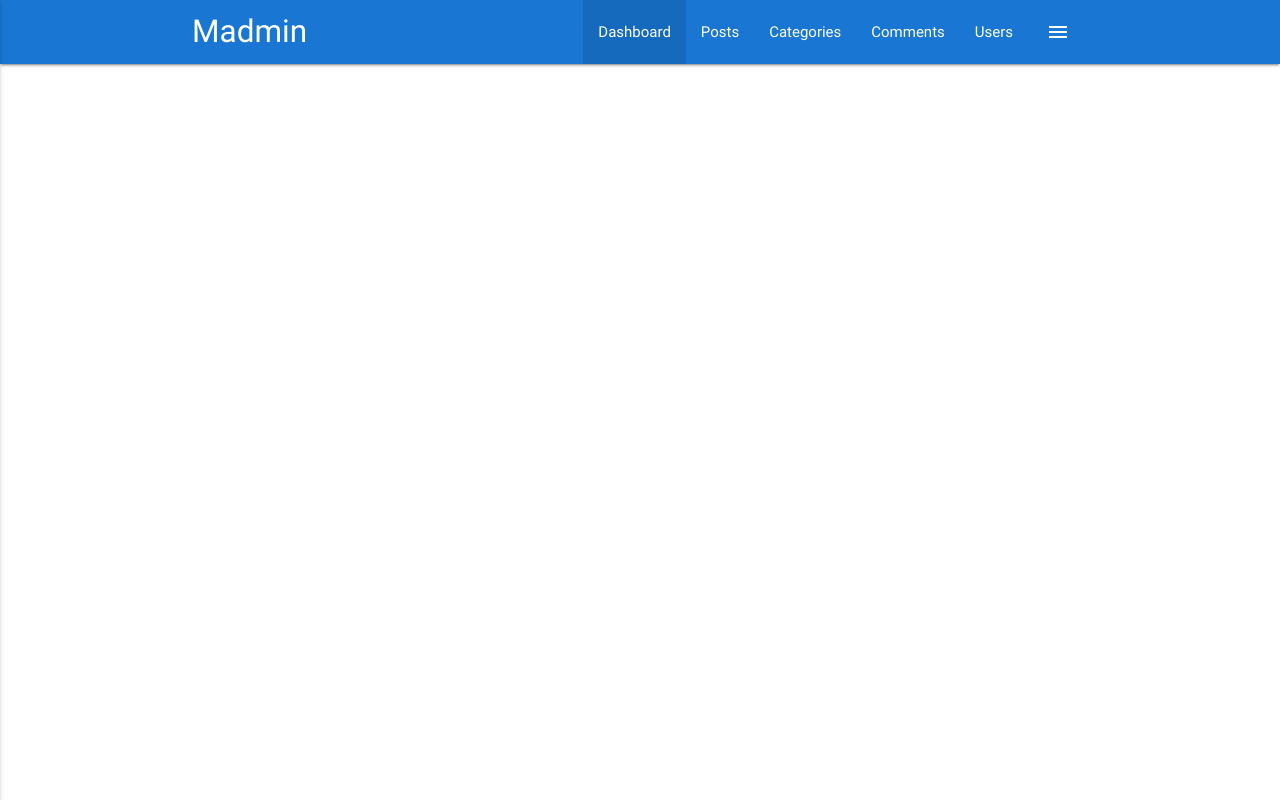
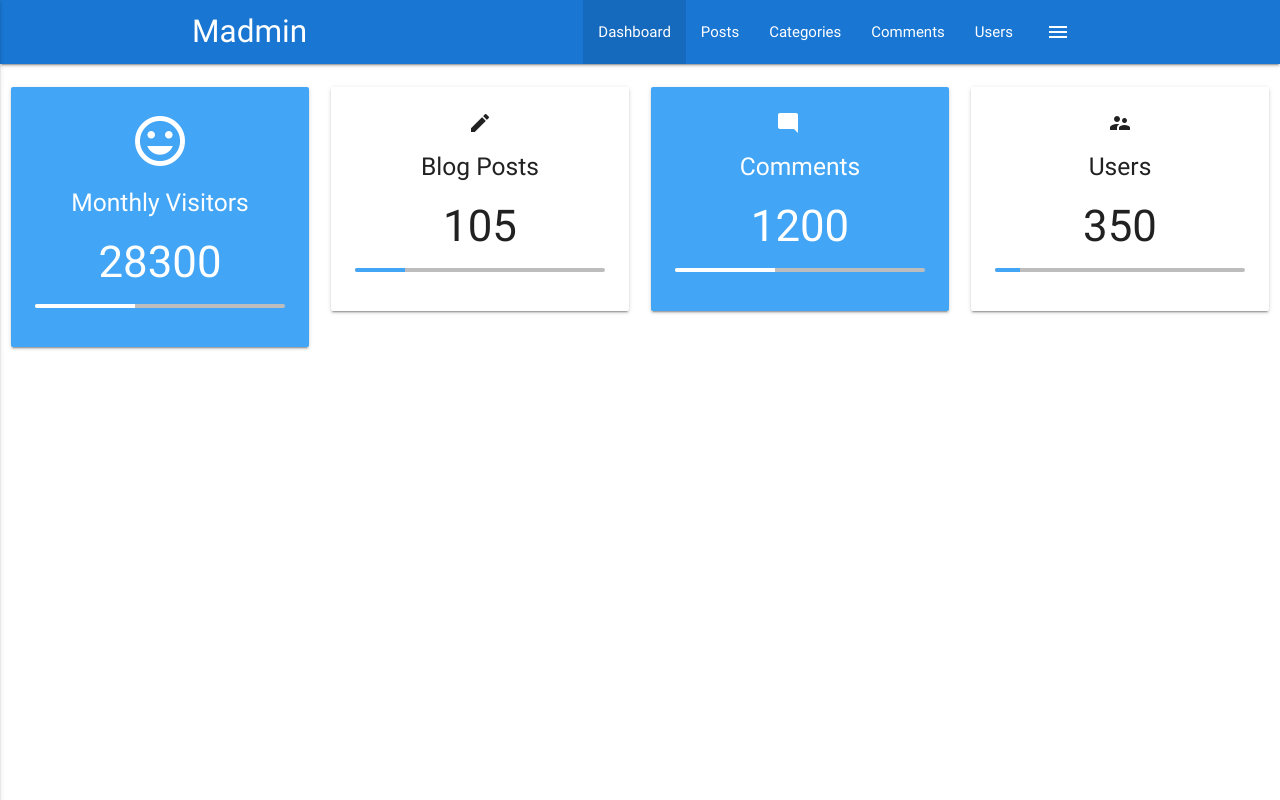
Before and after one commit to alan-maldonado/materialize, a plain HTML site: page madmin/index.html in a window 1280 px wide. Drawn offline with nearby package versions, Linux system fonts and the light colour scheme.

Commit message:
✨ Madmin stats and preloader

```diff
--- a/madmin/css/main.css
+++ b/madmin/css/main.css
@@ -0,0 +1,5 @@
+.loader {
+  position: absolute;
+  top: 40%;
+  left: 47%;
+}
--- a/madmin/index.html
+++ b/madmin/index.html
@@ -65,13 +65,90 @@
     </div>
   </nav>
 
+  <!-- Section: Stats -->
+  <section class="section section-stats center">
+    <div class="row">
+      <div class="col s12 m6 l3">
+        <div class="card-panel blue lighten-1 white-text center">
+          <i class="material-icons medium">insert_emoticon</i>
+          <h5>Monthly Visitors</h5>
+          <h3 class="count">28300</h3>
+          <div class="progress grey lighten-1">
+            <div class="determinate white" style="width: 40%;"></div>
+          </div>
+        </div>
+      </div>
+      <div class="col s12 m6 l3">
+        <div class="card-panel center">
+          <i class="material-icons">mode_edit</i>
+          <h5>Blog Posts</h5>
+          <h3 class="count">105</h3>
+          <div class="progress grey lighten-1">
+            <div class="determinate blue lighten-1" style="width: 20%;"></div>
+          </div>
+        </div>
+      </div>
+      <div class="col s12 m6 l3">
+        <div class="card-panel blue lighten-1 white-text center">
+          <i class="material-icons">mode_comments</i>
+          <h5>Comments</h5>
+          <h3 class="count">1200</h3>
+          <div class="progress grey lighten-1">
+            <div class="determinate white" style="width: 40%;"></div>
+          </div>
+        </div>
+      </div>
+      <div class="col s12 m6 l3">
+        <div class="card-panel center">
+          <i class="material-icons">supervisor_account</i>
+          <h5>Users</h5>
+          <h3 class="count">350</h3>
+          <div class="progress grey lighten-1">
+            <div class="determinate blue lighten-1" style="width: 10%;"></div>
+          </div>
+        </div>
+      </div>
+    </div>
+  </section>
+
+  <!-- Preloader -->
+  <div class="loader preloader-wrapper big active">
+     <div class="spinner-layer spinner-blue-only">
+       <div class="circle-clipper left">
+         <div class="circle"></div>
+       </div><div class="gap-patch">
+         <div class="circle"></div>
+       </div><div class="circle-clipper right">
+         <div class="circle"></div>
+       </div>
+     </div>
+   </div>
+
   <!--Import jQuery before materialize.js-->
   <script type="text/javascript" src="https://code.jquery.com/jquery-3.2.1.min.js"></script>
   <script type="text/javascript" src="js/materialize.min.js"></script>
   <script>
-    $(document).ready(function () {
-      $('.button-collapse').sideNav();
-    });
+    $('.section').hide();
+
+    setTimeout(function () {
+      $(document).ready(function () {
+        $('.section').fadeIn();
+        $('.loader').fadeOut();
+
+        $('.button-collapse').sideNav();
+        $('.count').each(function() {
+          $(this).prop('Counter', 0).animate({
+            Counter: $(this).text()
+          }, {
+            duration: 1000,
+            easing: 'swing',
+            step: function (now) {
+              $(this).text(Math.ceil(now));
+            }
+          });
+        });
+      });
+    }, 1000)
   </script>
 </body>
 
```
